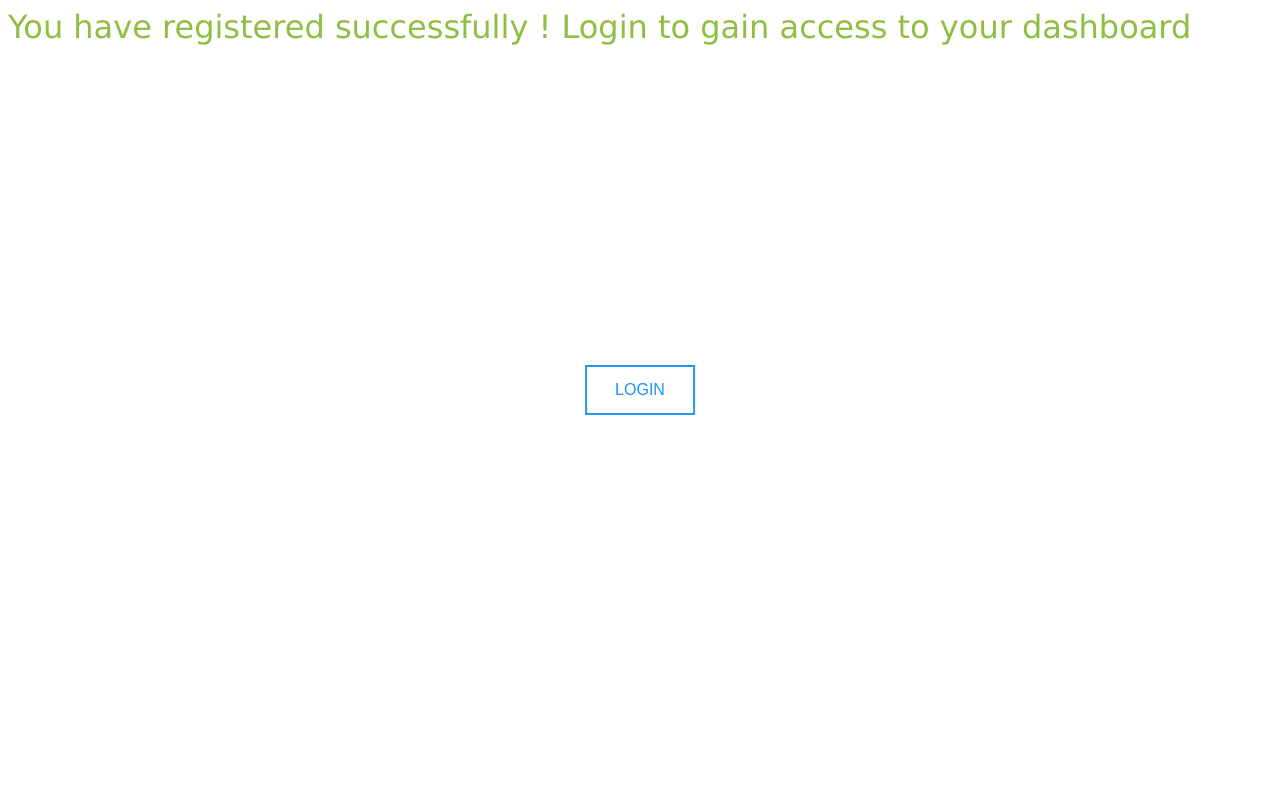
After one commit to rushad7/Home-Network, a Flask app: template templates/reg_conf.html in a window 1280 px wide. The commit adds this page. Run offline with Flask 2, Linux system fonts and the light colour scheme; the template is opened without the code that fills it, so the values that code supplies are empty.

Commit message:
>> Additional security faeatures added. All Passwords and usernames stored in the pass.enc file after encrypting the using SHA 256. >> Redundant code in the get_my_ip() method removed for more efficient data logging. >> pass.enc is the file containing the encrypted userdata. >> Addition of new HTML file reg_conf.html for registration completion purposes. Changes made to registration.html to suit the above changes.

```diff
--- a/server.py
+++ b/server.py
@@ -1,28 +1,19 @@
 from flask import Flask, render_template, Response, request, jsonify
+import pandas as pd
 import datetime
+import hashlib
+import pandas as pd
 import cv2
-
-pass_dict = {"Rushad": "16081999", "Shirin": "10011970", "Behzad": "26091964"}
-
 
 camera = cv2.VideoCapture(0)
 app = Flask(__name__)
 
-online_users = []
 def get_my_ip():
     log = open("user_logs.log", "a")
-    online_users.append(str(datetime.datetime.now()))
-    online_users.append(str(username))
-    online_users.append(request.remote_addr)
+    log_data = str(datetime.datetime.now()) + "," +  str(username) + "," + str(request.remote_addr) + "\n"
     if login_status:
-        log.write(str(online_users[0]))
-        log.write(" , ")
-        log.write(str(online_users[1]))
-        log.write(" , ")
-        log.write(str(online_users[2]))
-        log.write("\n")
+        log.write(log_data)
         log.close()
-        online_users.clear()
 
 def gen_frames():
     while True:
@@ -37,16 +28,43 @@ def gen_frames():
                    b'Content-Type: image/jpeg\r\n\r\n' + frame + b'\r\n')
 
 @app.route('/')
+@app.route('/home')
 def home():
     """Login page."""
     return render_template('home.html')
 
 @app.route('/register',  methods=['POST'])
 def register():
-    """Login page via password."""
+    """Registration page."""
     path = request.form['reg']
     if path == "REGISTER":
         return render_template('registration.html')
+
+@app.route('/add_user',  methods=['POST'])
+def add_user():
+    """Add user to data base"""
+    username = request.form['reg_username']
+    password = request.form['reg_password']
+    username_sha256 = hashlib.sha256(bytes(username, 'utf-8')).hexdigest()
+    password_sha256 = hashlib.sha256(bytes(password, 'utf-8')).hexdigest()
+    user_details = pd.read_csv('pass.enc')
+    if len(username) > 4 and len(password) > 7:
+        if username_sha256 not in list(user_details["username"]):
+            user_details = open("pass.enc", "a")
+            user_details.write(username_sha256 + "," + password_sha256 + "\n")
+            user_details.close()
+        else:
+            return "<h1>Username already taken. Please try again with a different username</h1>"
+        return render_template('reg_conf.html')
+
+    else:
+        return "<h1>Please maintain the minimum charactar requirenment</h1>"
+
+@app.route('/reg_conf',  methods=['POST'])
+def reg_conf():
+    path = request.form['login']
+    if path == "LOGIN":
+        return render_template("home.html")
 
 @app.route('/login_pswd',  methods=['POST'])
 def login_pswd():
@@ -68,10 +86,17 @@ def dashboard():
     global username
     global password
     global login_status
+
     username = request.form['username']
     password = request.form['password']
-    if str(username) in list(pass_dict.keys()):
-        if str(pass_dict[str(username)]) == str(password):
+
+    username_sha256 = hashlib.sha256(bytes(username, 'utf-8')).hexdigest()
+    password_sha256 = hashlib.sha256(bytes(password, 'utf-8')).hexdigest()
+    user_details = pd.read_csv('pass.enc')
+    password_extract = pd.read_csv("pass.enc", index_col ="username")
+
+    if username_sha256 in list(user_details["username"]):
+        if password_sha256 == password_extract["password"][username_sha256]:
             login_status = True
             get_my_ip()
             return render_template('front.html')
--- a/templates/login_pswd.html
+++ b/templates/login_pswd.html
@@ -46,10 +46,10 @@ body {
 <div>
   <form action="{{ url_for('dashboard') }}"method="post">
     <label for="username">Username : </label>
-    <input type="text" id="username" name="username" placeholder="Enter your username"></br>
+    <input type="text" autocomplete="off" id="username" name="username" placeholder="Enter your username"></br>
 
     <label for="password">Password : </label>
-    <input type="text" id="password" name="password" placeholder="Enter your password"></br>
+    <input type="text" autocomplete="off" id="password" name="password" placeholder="Enter your password"></br>
 
     <input type="submit" name="submit" value="Submit">
   </form>
--- /dev/null
+++ b/templates/reg_conf.html
@@ -0,0 +1,42 @@
+<html>
+<meta name="viewport" content="width=device-width, initial-scale=1">
+<title>Registration Complete !</title>
+<style>
+.btn {
+  border: 2px solid black;
+  background-color: white;
+  color: black;
+  padding: 14px 28px;
+  font-size: 16px;
+  cursor: pointer;
+}
+
+.info {
+  border-color: #2196F3;
+  color: dodgerblue;
+}
+
+.center {
+  margin: 0;
+  position: absolute;
+  top: 50%;
+  left: 50%;
+  -ms-transform: translate(-50%, -50%);
+  transform: translate(-50%, -50%);
+}
+body {
+		font-family: 'Candara', serif;
+		font-size: 20px;
+		color: dodgerblue;
+		}
+
+</style>
+<div>
+<font size=6 face="verdana" color="#8ebf42">You have registered successfully ! Login to gain access to your dashboard</font>
+</div>
+<div class="center">
+<form action="{{ url_for('reg_conf') }}" method="post">
+	<center><button type="submit" name="login" value="LOGIN" class="btn info">LOGIN</button></center>
+</form>
+</div>
+</html>
--- a/templates/registration.html
+++ b/templates/registration.html
@@ -44,12 +44,12 @@ body {
 <h1>Registration Page</h1>
 
 <div>
-  <form action="{{ url_for('register') }}"method="post">
+  <form action="{{ url_for('add_user') }}"method="post">
     <label for="username">Username : </label>
-    <input type="text" id="reg_username" name="reg_username" placeholder="Enter your username"></br>
+    <input type="text" autocomplete="off" id="reg_username" name="reg_username" placeholder="Enter your username"></br>
 
     <label for="password">Password : </label>
-    <input type="text" id="reg_password" name="reg_password" placeholder="Enter your password"></br>
+    <input type="text" autocomplete="off" id="reg_password" name="reg_password" placeholder="Enter your password"></br>
 
     <input type="submit" name="submit" value="Submit">
   </form>
```
Also changed, not shown: 2 other files.
